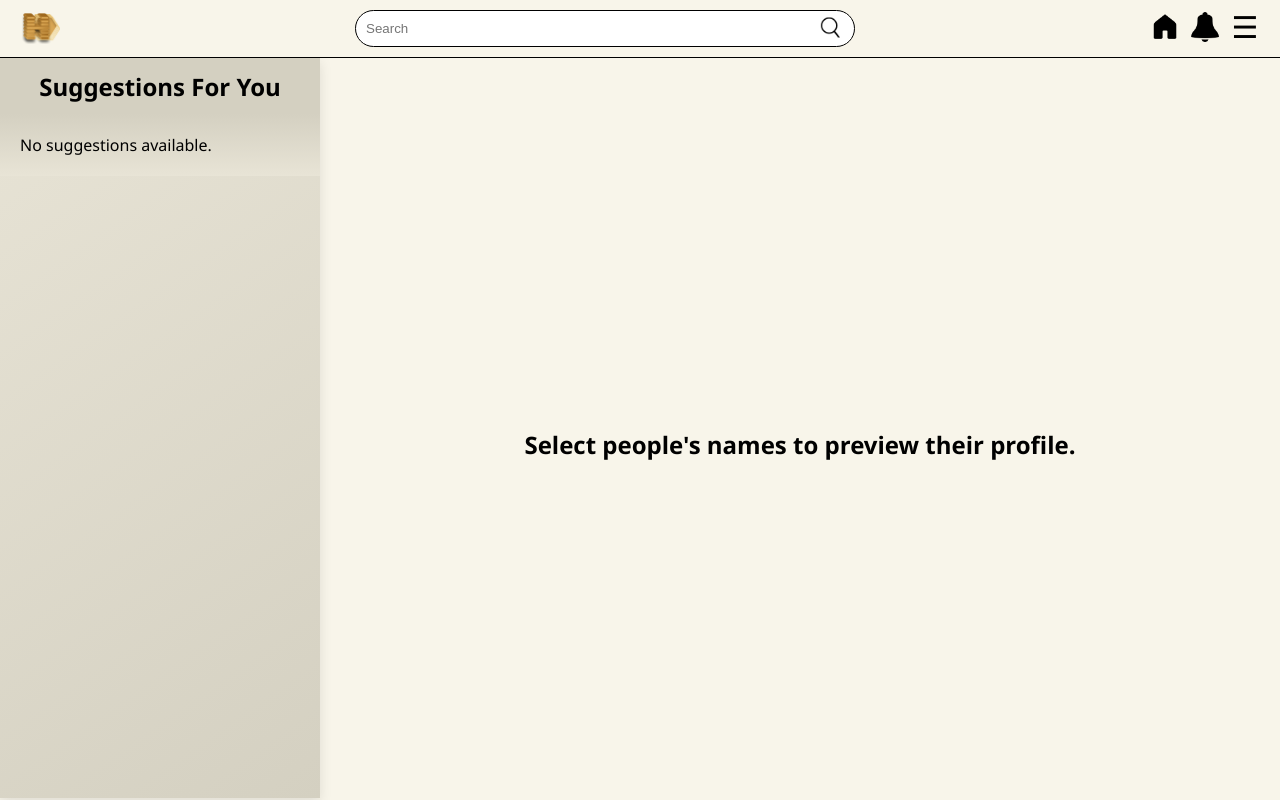
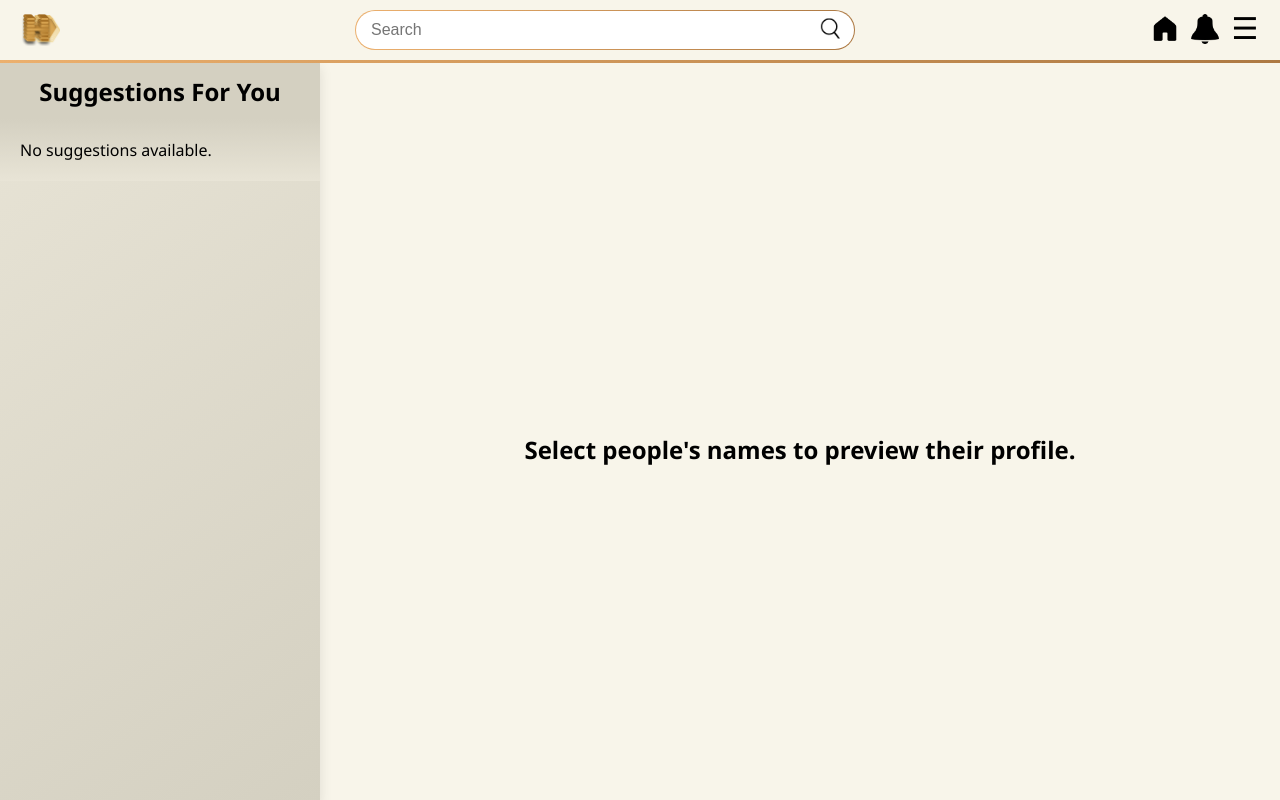
Before and after one commit to PUP-BSIT/project-hershell, a PHP site: page /html/suggestion.html in a window 1280 px wide. Run offline with PHP 8.4, Linux system fonts and the light colour scheme; data that the repository does not hold is empty.

Commit message:
update border and profile button style

```diff
--- a/Hershive/style/home.css
+++ b/Hershive/style/home.css
@@ -19,7 +19,8 @@ body {
   display: flex;
   align-items: center;
   padding: 10px 20px;
-  border-bottom: 1px solid black;
+  border-bottom: 3px solid;
+  border-image: linear-gradient(to right, #ecb06e, #ad7943) 1;
   justify-content: space-between;
   margin-bottom: 10px;
   z-index: 9999;
@@ -58,9 +59,22 @@ body {
 
 .search-bar input {
   width: 100%;
-  padding: 10px;
-  border: 1px solid black;
+  padding: 10px 15px;
+  border: 1px solid transparent;
   border-radius: 20px;
+
+  background-image:
+    linear-gradient(white, white),
+    /* inner background */
+    linear-gradient(to right, #ecb06e, #ad7943);
+  /* border gradient */
+
+  background-origin: padding-box, border-box;
+  background-clip: padding-box, border-box;
+
+  box-sizing: border-box;
+  font-size: 16px;
+  color: #333;
 }
 
 .navigation-icons {
```
Also changed, not shown: other parts of Hershive/style/home.css (+35 -5 lines).
